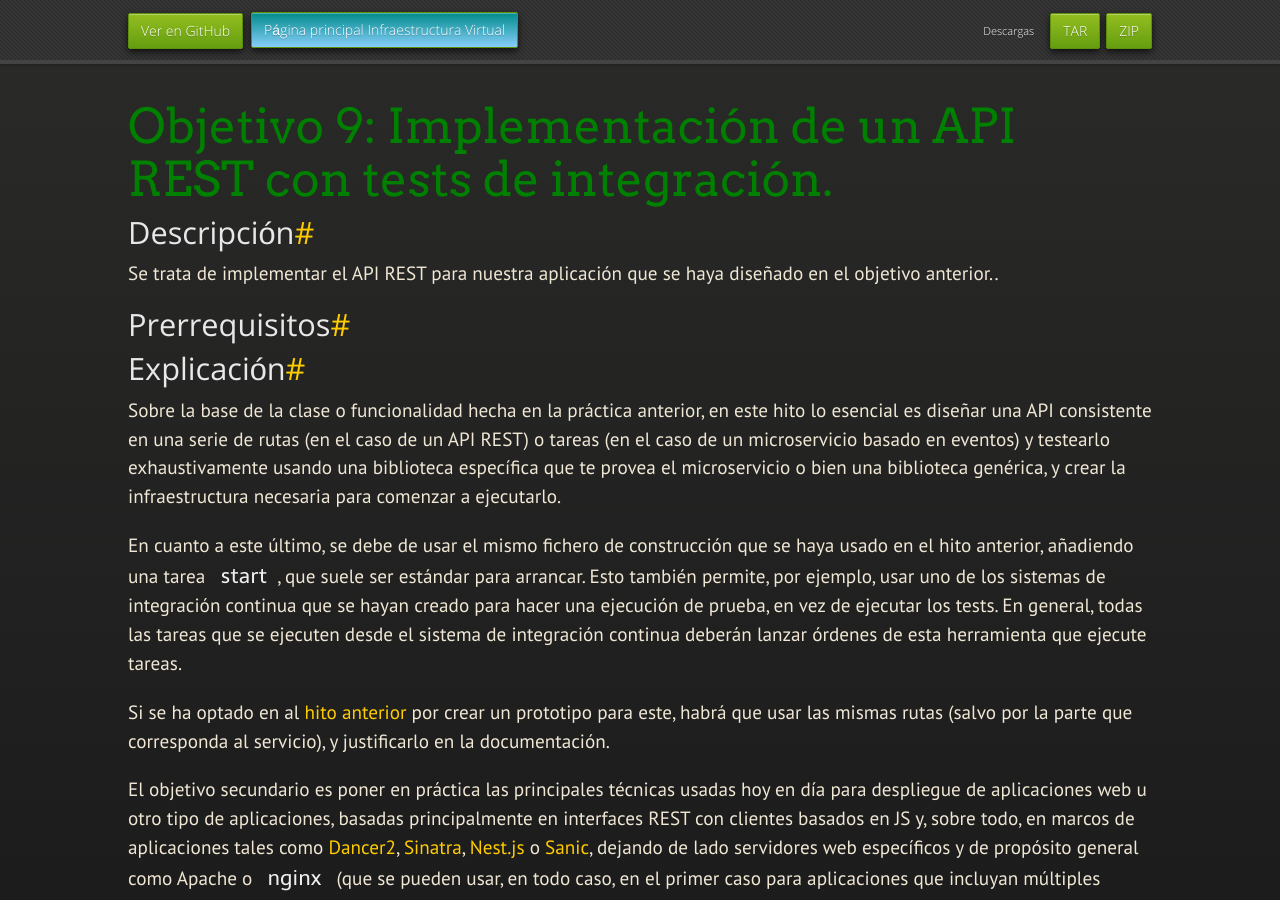
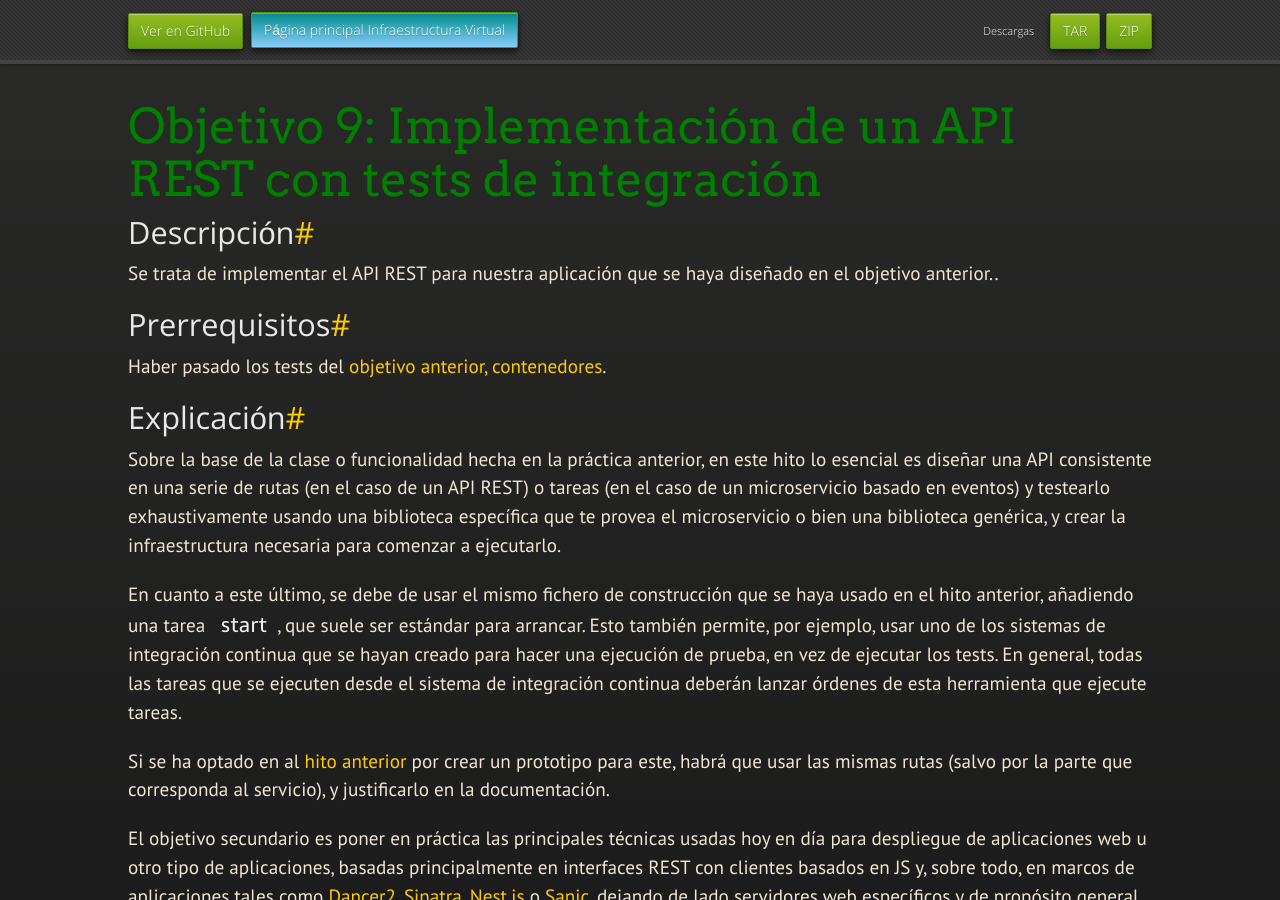
Before and after one commit to JJ/IV, a Jekyll site: the page built from documentos/proyecto/9.Microservicio.md, in a window 1280 px wide and 900 px high. Built offline with Jekyll 4.4.1, drawn with Linux system fonts in a browser that asks for light colours; nearby versions of some CDN libraries; some web fonts are replaced; our own code applies the rules of GitHub Pages for plain Markdown files.

Commit message:
Sync documentos/proyecto/9.Microservicio.md de master a gh-pages

```diff
--- a/documentos/proyecto/9.Microservicio.md
+++ b/documentos/proyecto/9.Microservicio.md
@@ -3,7 +3,7 @@ layout: index
 
 
 ---
-# Objetivo 9: Implementación de un API REST con tests de integración.
+# Objetivo 9: Implementación de un API REST con tests de integración
 
 ## Descripción
 
@@ -12,6 +12,7 @@ en el objetivo anterior..
 
 ## Prerrequisitos
 
+Haber pasado los tests del [objetivo anterior, contenedores](8.REST).
 
 ## Explicación
 
```
